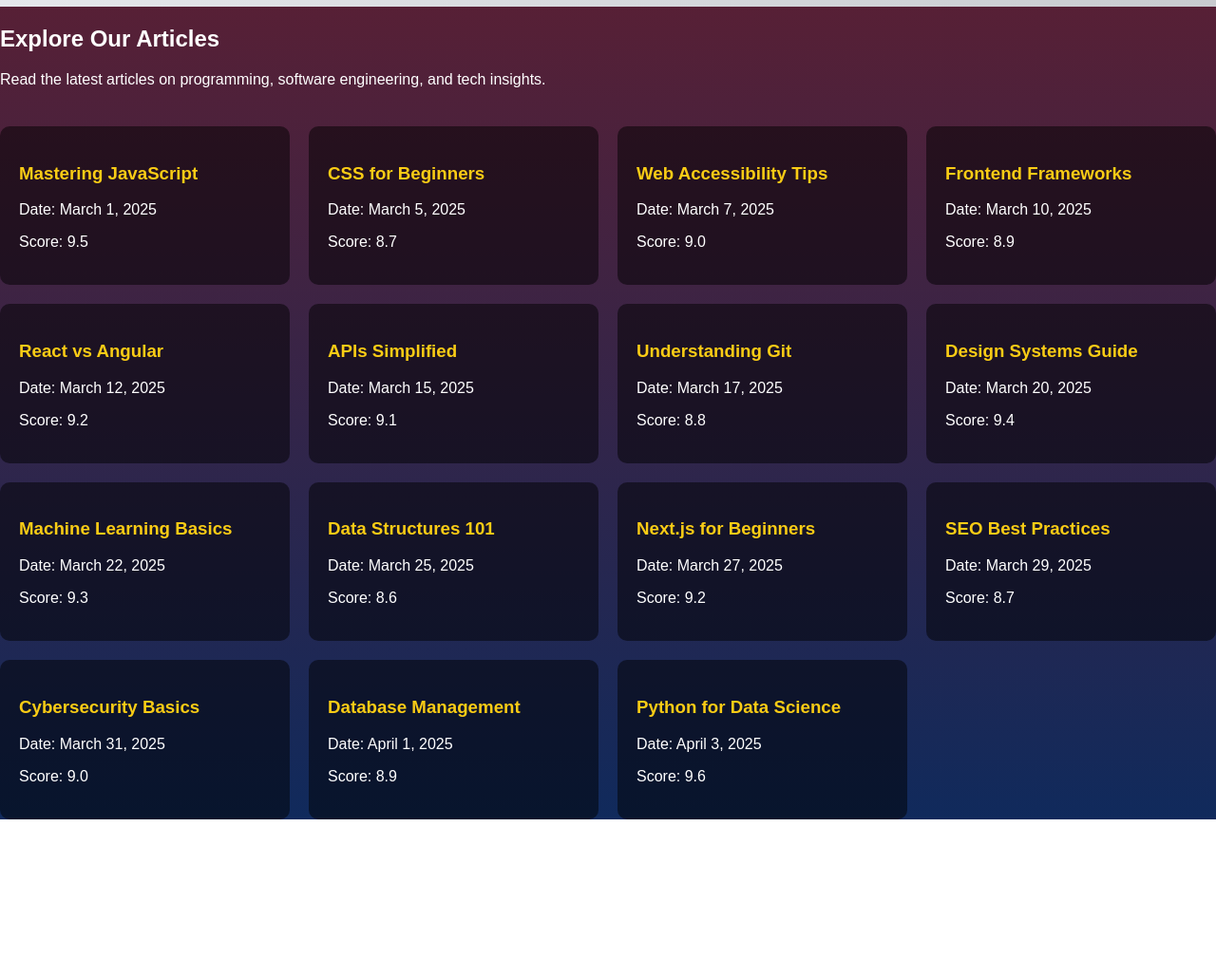
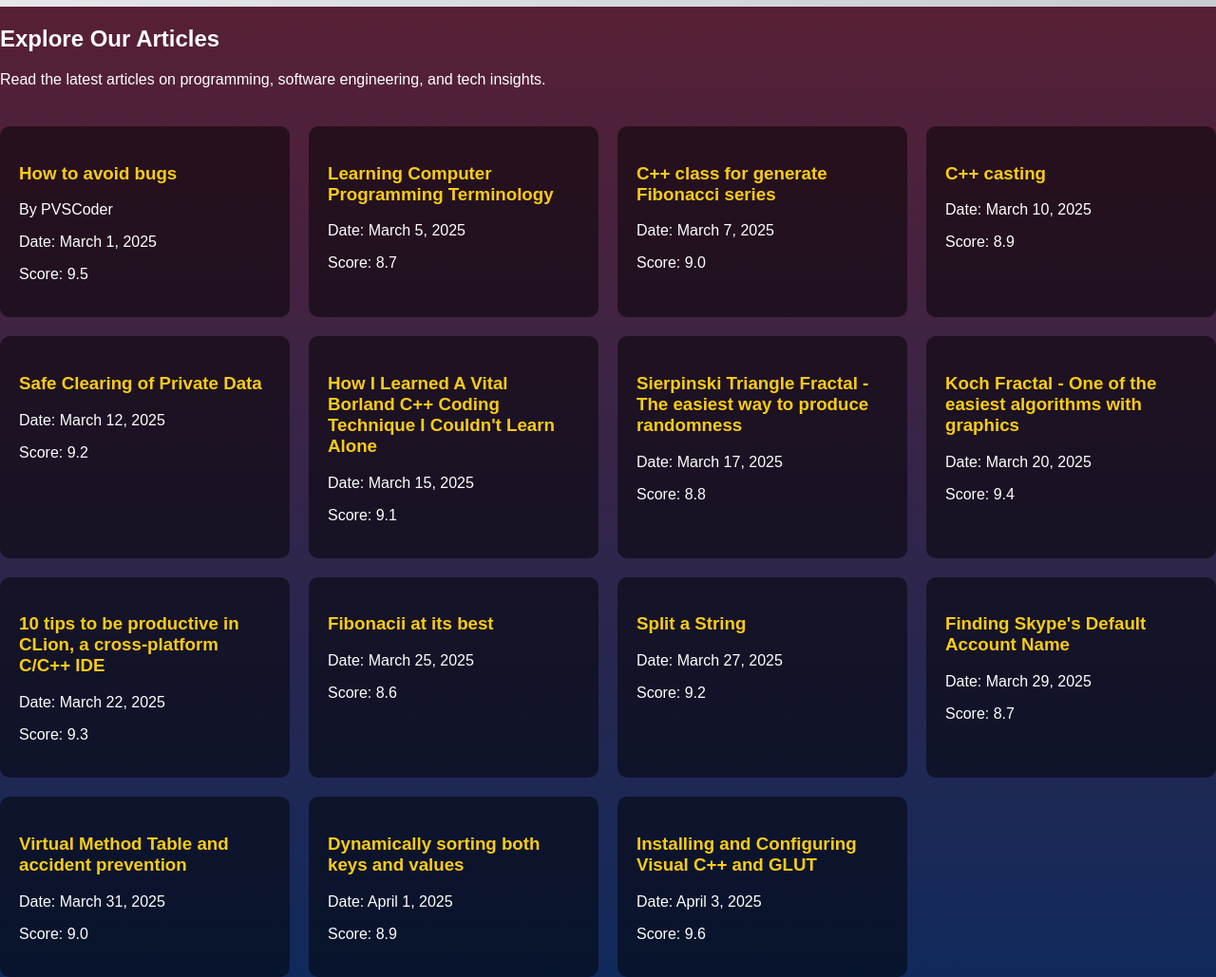
Before and after one commit to AmoghD-21/Frontend_Frontier_competition, a website: page partials/articles.html in a window 1280 px wide. Shown: the part 53-1082 px from the top of the page at 95% size. Before the commit the page ends 916 px from the top, so only its background shows below. Drawn offline with Linux system fonts and the light colour scheme; files whose address does not match are found by name.

Commit message:
Resolving error in Article and Index

```diff
--- a/css/style.css
+++ b/css/style.css
@@ -3,7 +3,9 @@ body {
     margin: 0;
     font-family: Arial, sans-serif;
   }
-
+  a{
+    text-decoration: none;
+  }
   .dark-theme {
     background: linear-gradient(to bottom, rgba(92, 31, 51, 1), rgba(16, 42, 92, 1));
     color: #ffffff;
--- a/partials/articles.html
+++ b/partials/articles.html
@@ -1,6 +1,8 @@
+
 <!DOCTYPE html>
 <html lang="en">
 <head>
+
   <meta charset="UTF-8" />
   <meta name="viewport" content="width=device-width, initial-scale=1.0" />
   <link rel="stylesheet" href="../css/style.css" />
@@ -21,77 +23,79 @@
 
     <div class="articles-grid">
       <div class="article-card">
-        <h3>Mastering JavaScript</h3>
+       <a href=""> <h3>How to avoid bugs</h3></a>
+       <p>By  PVSCoder</p>
         <p>Date: March 1, 2025</p>
         <p>Score: 9.5</p>
+
       </div>
       <div class="article-card">
-        <h3>CSS for Beginners</h3>
+       <a href=""><h3>Learning Computer Programming Terminology</h3></a>
         <p>Date: March 5, 2025</p>
         <p>Score: 8.7</p>
       </div>
       <div class="article-card">
-        <h3>Web Accessibility Tips</h3>
+        <a href=""><h3>C++ class for generate Fibonacci series</h3></a>
         <p>Date: March 7, 2025</p>
         <p>Score: 9.0</p>
       </div>
       <div class="article-card">
-        <h3>Frontend Frameworks</h3>
+        <a href=""><h3>C++ casting</h3></a>
         <p>Date: March 10, 2025</p>
         <p>Score: 8.9</p>
       </div>
       <div class="article-card">
-        <h3>React vs Angular</h3>
+        <a href=""><h3>Safe Clearing of Private Data</h3></a>
         <p>Date: March 12, 2025</p>
         <p>Score: 9.2</p>
       </div>
       <div class="article-card">
-        <h3>APIs Simplified</h3>
+        <a href=""><h3>How I Learned A Vital Borland C++ Coding Technique I Couldn't Learn Alone </h3></a>
         <p>Date: March 15, 2025</p>
         <p>Score: 9.1</p>
       </div>
       <div class="article-card">
-        <h3>Understanding Git</h3>
+       <a href=""><h3>Sierpinski Triangle Fractal - The easiest way to produce randomness</h3></a>
         <p>Date: March 17, 2025</p>
         <p>Score: 8.8</p>
       </div>
       <div class="article-card">
-        <h3>Design Systems Guide</h3>
+        <a href=""><h3>Koch Fractal - One of the easiest algorithms with graphics</h3></a>
         <p>Date: March 20, 2025</p>
         <p>Score: 9.4</p>
       </div>
       <div class="article-card">
-        <h3>Machine Learning Basics</h3>
+        <a href=""><h3>10 tips to be productive in CLion, a cross-platform C/C++ IDE</h3></a>
         <p>Date: March 22, 2025</p>
         <p>Score: 9.3</p>
       </div>
       <div class="article-card">
-        <h3>Data Structures 101</h3>
+       <a href=""><h3>Fibonacii at its best</h3></a>
         <p>Date: March 25, 2025</p>
         <p>Score: 8.6</p>
       </div>
       <div class="article-card">
-        <h3>Next.js for Beginners</h3>
+        <a href=""><h3>Split a String</h3></a>
         <p>Date: March 27, 2025</p>
         <p>Score: 9.2</p>
       </div>
       <div class="article-card">
-        <h3>SEO Best Practices</h3>
+        <a href=""><h3>Finding Skype's Default Account Name</h3></a>
         <p>Date: March 29, 2025</p>
         <p>Score: 8.7</p>
       </div>
       <div class="article-card">
-        <h3>Cybersecurity Basics</h3>
+        <a href=""><h3>Virtual Method Table and accident prevention</h3></a>
         <p>Date: March 31, 2025</p>
         <p>Score: 9.0</p>
       </div>
       <div class="article-card">
-        <h3>Database Management</h3>
+        <a href=""><h3>Dynamically sorting both keys and values</h3></a>
         <p>Date: April 1, 2025</p>
         <p>Score: 8.9</p>
       </div>
       <div class="article-card">
-        <h3>Python for Data Science</h3>
+        <a href=""><h3>Installing and Configuring Visual C++ and GLUT</h3></a>
         <p>Date: April 3, 2025</p>
         <p>Score: 9.6</p>
       </div>
--- a/partials/navbar.html
+++ b/partials/navbar.html
@@ -19,7 +19,7 @@
         <div class="dropdown">
           <a href="#">Tutorials</a>
           <a href="#">Reference</a>
-          <a href="#">Articles</a>
+          <a href="../partials/articles.html">Articles</a>
           <a href="#">Forum</a>
           <a href="#">Compiler</a>
         </div>
```
